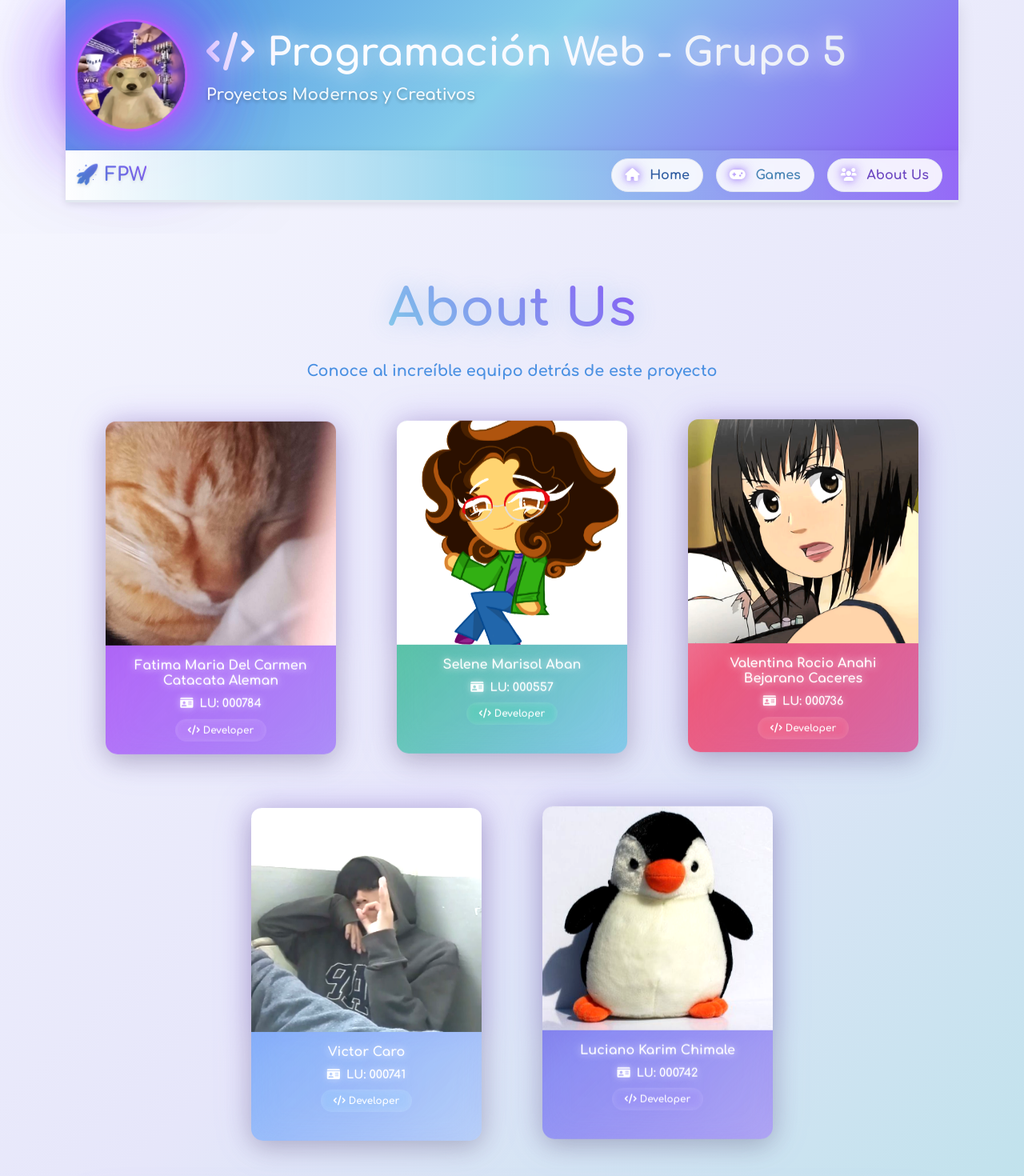
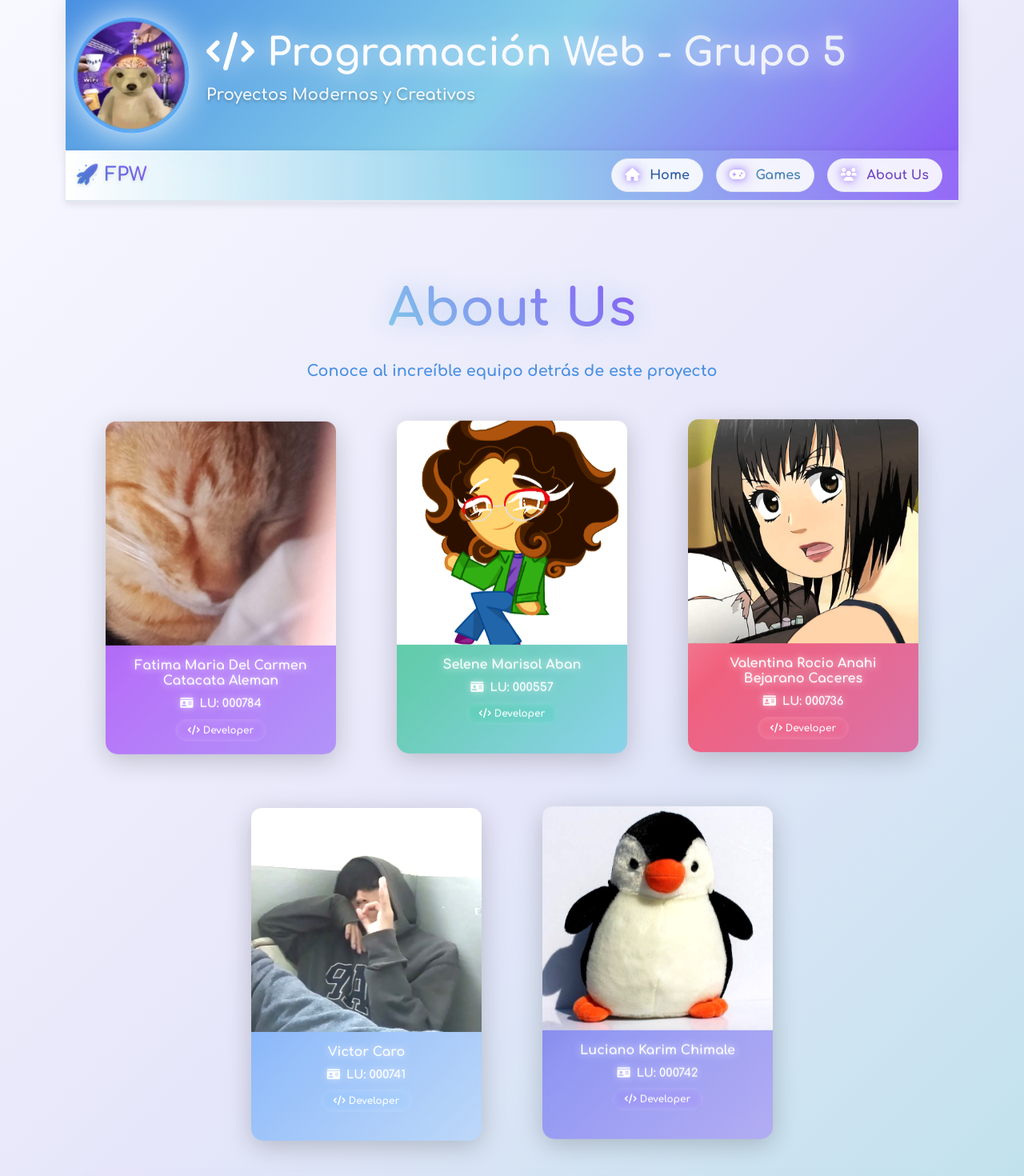
Before and after one commit to lucianochimale8/pw_tp5_grupo5, a React (Vite) app: page /AboutUs in a window 1280 px wide. Shown: the top 1470 px of the page at 80% size. Built offline with nearby package versions, Linux system fonts and the light colour scheme.

Commit message:
Hice unas modificaciones al logo por que no me gustaba el efecto que tenia

```diff
--- a/src/assets/component/AboutMiembros.jsx
+++ b/src/assets/component/AboutMiembros.jsx
@@ -56,26 +56,23 @@ const AboutMiembros = () => {
       <div className="row justify-content-center mb-5">
         {miembros.slice(0, 3).map((member, index) => (
           <div key={index} className="col-md-4 col-sm-6 mb-4 d-flex justify-content-center">
-            <div className="card border-0 bloom-effect floating" style={{
+            <div className="card border-0 floating" style={{
               width: "18rem",
               height: "26rem",
               background: getGradientColor(index),
               backdropFilter: 'blur(15px)',
-              transition: 'all 0.3s cubic-bezier(0.4, 0, 0.2, 1)',
               animationDelay: `${index * 0.2}s`,
               border: '2px solid rgba(255, 255, 255, 0.3)',
               boxShadow: '0 8px 32px rgba(0, 0, 0, 0.2)',
               borderRadius: '15px'
             }}
             onMouseEnter={(e) => {
-              e.currentTarget.style.transform = 'scale(1.08) rotateY(10deg)';
-              e.currentTarget.style.boxShadow = '0 25px 50px rgba(255,255,255,0.4), 0 0 30px rgba(139, 92, 246, 0.6)';
-              e.currentTarget.style.zIndex = '10';
+              e.currentTarget.style.transform = 'scale(1.05)';
+              e.currentTarget.style.transition = 'transform 0.3s cubic-bezier(0.4, 0, 0.2, 1)';
             }}
             onMouseLeave={(e) => {
-              e.currentTarget.style.transform = 'scale(1) rotateY(0deg)';
-              e.currentTarget.style.boxShadow = '0 8px 32px rgba(0, 0, 0, 0.2)';
-              e.currentTarget.style.zIndex = '1';
+              e.currentTarget.style.transform = 'scale(1)';
+              e.currentTarget.style.transition = 'transform 0.3s cubic-bezier(0.4, 0, 0.2, 1)';
             }}>
               <div className="position-relative">
                 <img
@@ -124,26 +121,23 @@ const AboutMiembros = () => {
       <div className="row justify-content-center">
         {miembros.slice(3, 5).map((member, index) => (
           <div key={index + 3} className="col-md-4 col-sm-6 mb-4 d-flex justify-content-center">
-            <div className="card border-0 bloom-effect floating" style={{
+            <div className="card border-0 floating" style={{
               width: "18rem",
               height: "26rem",
               background: getGradientColor(index + 3),
               backdropFilter: 'blur(15px)',
-              transition: 'all 0.3s cubic-bezier(0.4, 0, 0.2, 1)',
               animationDelay: `${(index + 3) * 0.2}s`,
               border: '2px solid rgba(255, 255, 255, 0.3)',
               boxShadow: '0 8px 32px rgba(0, 0, 0, 0.2)',
               borderRadius: '15px'
             }}
             onMouseEnter={(e) => {
-              e.currentTarget.style.transform = 'scale(1.08) rotateY(-10deg)';
-              e.currentTarget.style.boxShadow = '0 25px 50px rgba(255,255,255,0.4), 0 0 30px rgba(139, 92, 246, 0.6)';
-              e.currentTarget.style.zIndex = '10';
+              e.currentTarget.style.transform = 'scale(1.05)';
+              e.currentTarget.style.transition = 'transform 0.3s cubic-bezier(0.4, 0, 0.2, 1)';
             }}
             onMouseLeave={(e) => {
-              e.currentTarget.style.transform = 'scale(1) rotateY(0deg)';
-              e.currentTarget.style.boxShadow = '0 8px 32px rgba(0, 0, 0, 0.2)';
-              e.currentTarget.style.zIndex = '1';
+              e.currentTarget.style.transform = 'scale(1)';
+              e.currentTarget.style.transition = 'transform 0.3s cubic-bezier(0.4, 0, 0.2, 1)';
             }}>
               <div className="position-relative">
                 <img
--- a/src/assets/views/Layout.jsx
+++ b/src/assets/views/Layout.jsx
@@ -24,8 +24,8 @@ function Layout(){
                                 width: '100%',
                                 height: '100%',
                                 objectFit: 'cover',
-                                border: '3px solid #a855f7',
-                                boxShadow: '0 0 40px rgba(168, 85, 247, 1), 0 0 80px rgba(139, 92, 246, 0.9), 0 0 120px rgba(124, 58, 237, 0.7), 0 0 160px rgba(109, 40, 217, 0.5)',
+                                border: '3px solid transparent',
+                                boxShadow: '0 0 0 2px #4a90e2, 0 0 40px white',
                                 animation: 'pulse 2s ease-in-out infinite alternate',
                                 filter: 'brightness(1.1) contrast(1.1)'
                             }}
```
